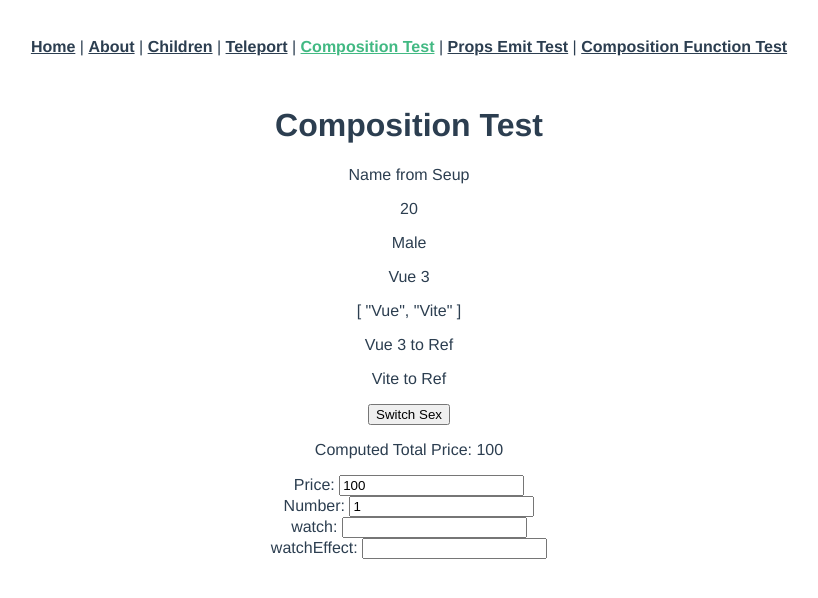
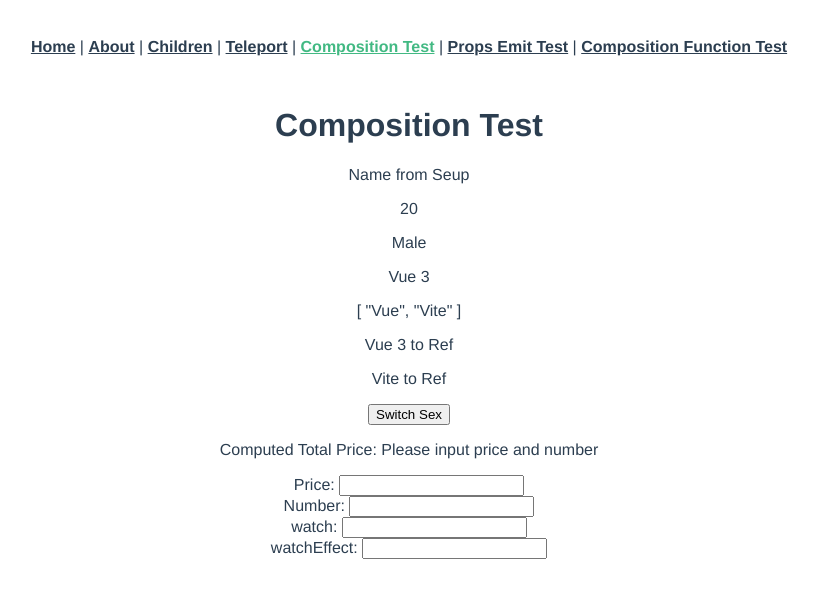
Before and after one commit to hidemiura1111/learning-vue3_cli, a Vue app: page /composition-test in a window 1280 px wide. Shown: the top 598 px of the page, without its empty margins (231-1049 px from the left). Built offline with nearby package versions, Linux system fonts and the light colour scheme.

Commit message:
Set defualt value for computed

```diff
--- a/src/views/CompositionTestView.vue
+++ b/src/views/CompositionTestView.vue
@@ -57,12 +57,15 @@ export default {
     }
 
     const item = reactive({ // Variable for computed
-      price: 100,
-      number: 1
+      price: null,
+      number: null
     })
 
     // Computed from setup
     const totalPrice = computed(() => {
+      if(!item.price || !item.number) {
+        return 'Please input price and number'
+      }
       return item.price * item.number
     })
 
```
